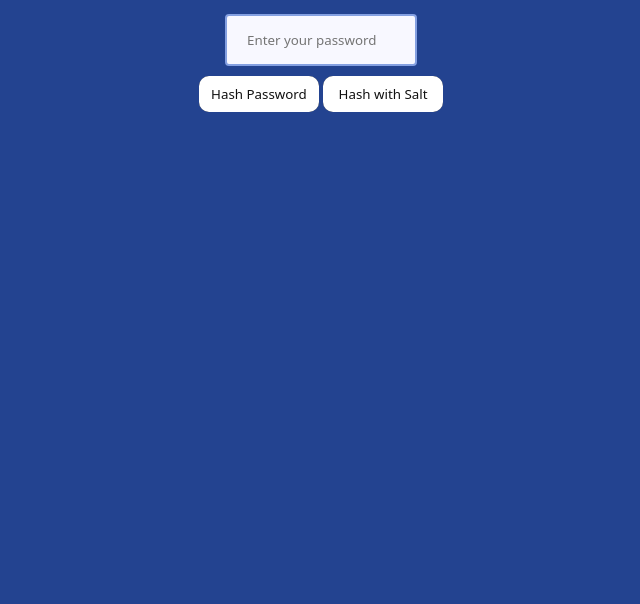
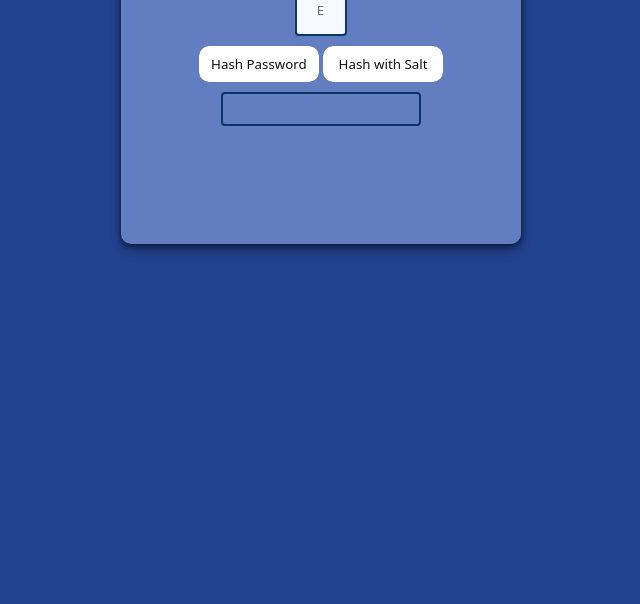
Before and after one commit to Jadenstanton/PasswordHasher, a plain HTML site: page index.html in a window 1280 px wide. Shown: the part 196-800 px from the top of the page, without its empty margins (319-959 px from the left). Drawn offline with Linux system fonts and the light colour scheme.

Commit message:
Modifying styles and index

```diff
--- a/index.html
+++ b/index.html
@@ -10,9 +10,10 @@
 
 </head>
 <body>
-  <div>
+  <div class="container">
+      <div>
     <h1>Hash Your Password</h1>
-    <h2>Enter Your Password</h2>
+    <!-- <h2 class="title">Enter Your Password</h2> -->
   </div>
   <div>
     <center>
@@ -25,8 +26,11 @@
       <button class="glow-on-hover" type="button" onclick="hashSalt()" id="btn2">Hash with Salt</button>
     </center>
   </div>
-  <div>
-    <p id="password"></p>
+  <div class="pwd">
+      <p id="password"></p>
   </div>
+  </div>
+
+
 </body>
 </html>
--- a/style.css
+++ b/style.css
@@ -18,26 +18,54 @@
 body {
     background-color: var(--primary);
     color: var(--light);
+    display: -webkit-box;
+    display: -ms-flexbox;
+    display: flex;
+    -webkit-box-pack: center;
+        -ms-flex-pack: center;
+            justify-content: center;
+    -webkit-box-align: center;
+        -ms-flex-align: center;
+            align-items: center;
 }
 
 
 h1 {
-    color: var(--secondary);
+    color: var(--dark-alt);
     text-align: center;
     font-size: 48px;
     font-weight: 700;
     margin-bottom: 32px;
     margin-top: 32px;
+    margin: 0 auto;
 }
 h2 {
-    color: var(--secondary);
+    color: var(--dark-alt);
     text-align: center;
     font-size: 36px;
     font-weight: 600;
     margin-bottom: 32px;
+    margin: 0 auto;
 }
 
+
+.pwd {
+    /* display: inline-block; */
+    width: 200px;
+    height: 10px;
+    padding: 15px;
+    border: 2px solid var(--dark-alt);
+    border-radius: 4px;
+    text-align: center;
+    color: #000;
+    margin: 0 auto;
+    margin-top: 10px;
+    display: table;
+}
+
+
 input {
+    margin: 0 auto;
     align-self: center;
     border: 1px solid #a4a4a4;
     padding: 15px 20px;
@@ -47,13 +75,13 @@ input {
     background: #f8f8ff;
     color: var(--light-alt);
 
-    border: 2px solid var(--light-alt);
+    border: 2px solid var(--dark-alt);
     border-radius: 4px;
 
     transition: width 0.4s ease-in-out;
 }
 input[type=text]:focus {
-    width: 40%;
+    width: 55%;
 }
 
 /*Glow effect for buttons*/
@@ -71,7 +99,8 @@ input[type=text]:focus {
 }
 .glow-on-hover:before {
     content: '';
-    background: linear-gradient(45deg, #ff0000, #ff7300, #fffb00, #48ff00, #00ffd5, #002bff, #7a00ff, #ff00c8, #ff0000);
+    background: linear-gradient(45deg, #ff0000, #ff7300, #fffb00, #48ff00,
+                            #00ffd5, #002bff, #7a00ff, #ff00c8, #ff0000);
     position: absolute;
     top: -2px;
     left:-2px;
@@ -111,7 +140,14 @@ input[type=text]:focus {
     100% { background-position: 0 0; }
 }
 
-p{
-    font-size: 30px;
-    color: yellow;
+.container {
+    margin: 40px 0;
+    width: 400px;
+    height: 400px;
+    padding: 10px 25px;
+    background: var(--light);
+    border-radius: 10px;
+    -webkit-box-shadow: 0 0 5px rgba(0, 0, 0, 0.45), 0 4px 8px rgba(0, 0, 0, 0.35), 0 8px 12px rgba(0, 0, 0, 0.15);
+            box-shadow: 0 0 5px rgba(0, 0, 0, 0.45), 0 4px 8px rgba(0, 0, 0, 0.35), 0 8px 12px rgba(0, 0, 0, 0.15);
+    font-family: "Montserrat";
   }
```
